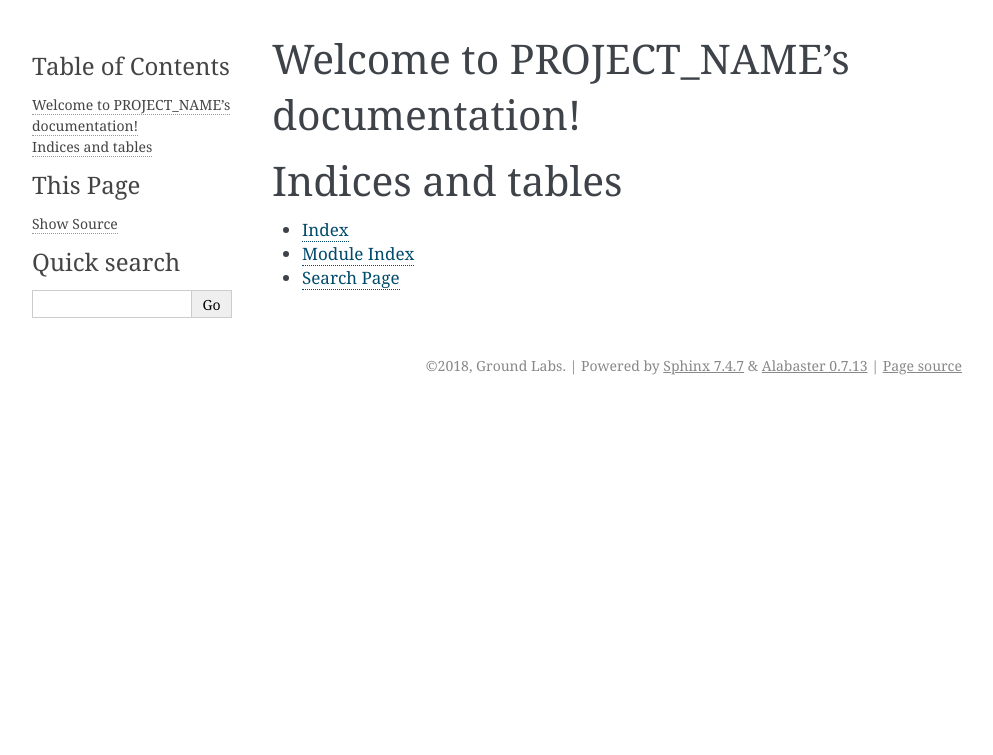
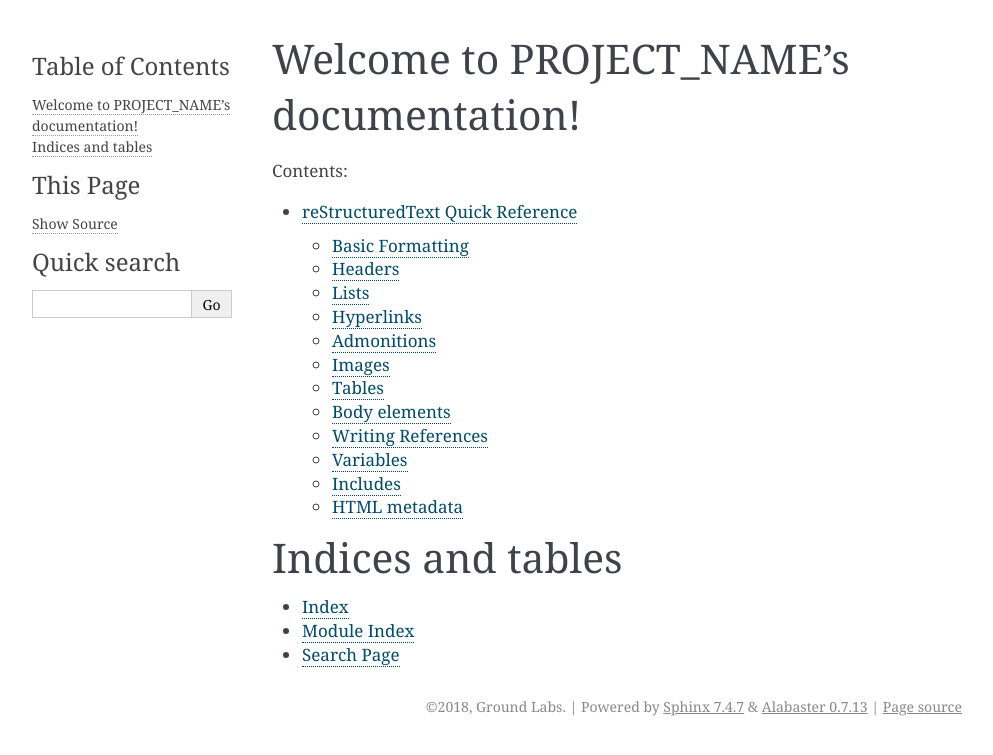
Before and after one commit to zeddee/sphinx_clean, a Sphinx documentation site: the page built from source/index.rst, in a window 1280 px wide. Shown: the top 755 px of the page, without its empty margins (148-1141 px from the left). Built offline with Sphinx 7.4.7, drawn with Linux system fonts in a browser that asks for light colours; some of the changed lines change nothing that is shown.

Commit message:
added boilerplate content

```diff
--- a/source/index.rst
+++ b/source/index.rst
@@ -10,7 +10,7 @@ Welcome to PROJECT_NAME's documentation!
    :maxdepth: 2
    :caption: Contents:
 
-
+   rst-quick-reference
 
 Indices and tables
 ==================
--- /dev/null
+++ b/source/rst-quick-reference.rst
@@ -0,0 +1,494 @@
+.. This is a comment
+..
+   _so: is this!
+..
+   [and] this!
+..
+   this:: too!
+..
+   |even| this:: !
+
+*********************************
+reStructuredText Quick Reference
+*********************************
+
+.. contents:: Table of Contents
+    :local:
+    :depth: 1
+
+Basic Formatting
+================
+
+**bold**
+
+*italics*
+
+``this is a code sample``
+
+.. code-block:: javascript
+   :lineno-start: 999
+   :emphasize-lines: 3,6
+
+   const o = ()=> console.log("this is also a code block")
+   o()
+   // this is a comment
+   // Enable line numbers with the :linenos: option
+   // You can start from a specific line with :lineno-start: <line>
+   // Highlight specific lines with :emphasize-lines: <line>,<line2>..
+
+usingmarkup\ **in**\ strings\ :superscript:`thisissuperscript`\ :subscript:`thisissubscript`
+
+author name, :title-reference:`this is a book title` (NY: New York University Press, 2018)
+
+Headers
+=======
+
+Section headers are created by underlining (and optionally overlining) the section title with a punctuation character, at least as long as the text:
+
+.. code-block:: rst
+
+   =================
+   This is a heading
+   =================
+
+The structure is determined contextually from the succession of headings — there is no way to explicitly determine header levels. Python documentation suggests the following conventions:
+
+* ``#`` with overline, for parts
+* ``*`` with overline, for chapters
+* ``=``, for sections
+* ``-``, for subsections
+* ``^``, for subsubsections
+* ``"``, for paragraphs
+
+Lists
+=====
+
+.. rubric:: List
+
+* Item 1
+* Item 2
+    * Nested item 1
+    * Nested item 2
+* Item 3
+
+.. rubric:: List
+
+1. Item 1
+2. Item 2
+    1. Nested item 1
+    2. Nested item 2
+3. Item 3
+
+.. rubric:: List
+
+#. Item 1
+#. Item 2
+    #. Nested item 1
+    #. Nested item 2
+
+.. code-block:: rst
+
+    .. rubric:: List
+
+    * Item 1
+    * Item 2
+        * Nested item 1
+        * Nested item 2
+    * Item 3
+
+    .. rubric:: List
+
+    1. Item 1
+    2. Item 2
+        1. Nested item 1
+        2. Nested item 2
+    3. Item 3
+
+    .. rubric:: List
+
+    #. Item 1
+    #. Item 2
+        #. Nested item 1
+        #. Nested item 2
+
+Hyperlinks
+==========
+
+This is how to write hyperlinks_. Hyperlink targets can accept `spaces in names`_ by enclosing the hyperlink text in backticks.
+
+.. _hyperlinks: http://example.com
+.. _spaces in names: http://example.com
+
+Internal hyperlinks have no link specified in the directive. Instead, internal hyperlink targets can be specified by writing the hyperlink directive above the target element. For example, this hyperlink goes here_.
+
+.. _here:
+
+.. topic:: Hyperlink target
+
+   This is the hyperlink target.
+
+.. code-block:: rst
+
+    This is how to write hyperlinks_. Hyperlink targets can accept `spaces in names`_ by enclosing the hyperlink text in backticks.
+
+    .. _hyperlinks: http://example.com
+    .. _spaces in names: http://example.com
+
+    Internal hyperlinks have no link specified in the directive. Instead, internal hyperlink targets can be specified by writing the hyperlink directive above the target element. For example, this hyperlink goes here_.
+
+    .. _here:
+
+    .. topic:: Hyperlink target
+
+       This is the hyperlink target.
+
+Admonitions
+===========
+
+
+.. admonition:: custom caption
+
+   This is a custom admonition
+
+
+.. caution::
+
+   Caution!
+
+   Write more than one line
+
+List of admonitions available:
+
+* admonition
+* attention
+* caution
+* danger
+* error
+* hint
+* important
+* note
+* tip
+* warning
+
+.. admonition:: admonition
+
+    This is an admonition.
+
+.. attention::
+
+    This is a call to attention.
+
+.. caution::
+
+    This is a caution.
+
+.. danger::
+
+    This is dangerous.
+
+.. error::
+
+    This is an error.
+
+.. hint::
+
+    This is a hint.
+
+.. important::
+
+    This is important.
+
+.. note::
+
+    This is a note.
+
+    There is more than one line.
+
+.. tip::
+
+    This is a tip.
+
+.. warning::
+
+    This is a warning
+
+
+Images
+======
+
+The ``.. image:: <path>`` directive allows you to specify ``:height: <h>`` and ``:width: <w>`` options. Also can apply the ``:scale: <percent>`` option. Use the ``:target: <url>`` option to turn the image into a clickable link.
+
+
+.. image:: /_static/test.jpg
+   :width: 50%
+   :target: http://example.com
+   :class: .noBorder
+
+The ``.. figure:: <path>`` directive inserts an image, and allows caption content. Accepts either a ``:scale: <percent>`` or a ``:figwidth: <w>`` option. ``:figclass: <class>`` option allows you to assign the figure a class.
+
+
+.. figure:: _static/test.jpg
+   :scale: 50 %
+   :alt: map to buried treasure
+   :figwidth: 100%
+   :figclass: .asdf
+   :class: .border
+
+   This is the caption of the figure (a simple paragraph).
+
+   The legend consists of all elements after the caption.  In this
+   case, the legend consists of this paragraph and the following
+   table:
+
+   +---------------------------+-----------------------+
+   | Symbol                    | Meaning               |
+   +===========================+=======================+
+   | ``.. image:: tent.png``   | Campground            |
+   +---------------------------+-----------------------+
+   | ``.. image:: waves.png``  | Lake                  |
+   +---------------------------+-----------------------+
+   | ``.. image:: peak.png``   | Mountain              |
+   +---------------------------+-----------------------+
+
+Tables
+======
+You can insert tables as ASCII tables or using the ``csv-table::`` directive.
+
+ASCII tables:
+
+.. code-block:: rst
+
+    +---------------------------+-----------------------+
+    | Header                    | Header                |
+    +===========================+=======================+
+    | ``thing``                 | Campground            |
+    +---------------------------+-----------------------+
+    | ``thing``                 | Lake                  |
+    +---------------------------+-----------------------+
+    | ``thing``                 | Mountain              |
+    +---------------------------+-----------------------+
+
+is rendered as:
+
++---------------------------+-----------------------+
+| Header                    | Header                |
++===========================+=======================+
+| ``thing``                 | Campground            |
++---------------------------+-----------------------+
+| ``thing``                 | Lake                  |
++---------------------------+-----------------------+
+| ``thing``                 | Mountain              |
++---------------------------+-----------------------+
+
+Using the ``csv-table::`` directive:
+
+.. code-block:: rst
+
+  .. csv-table:: Title
+    :header: "name", "firstname", "age"
+    :widths: 20, 20, 10
+
+    "Smith", "John", 40
+    "Smith", "John, Junior", 20
+
+is rendered as:
+
+.. csv-table:: Title
+    :header: "name", "firstname", "age"
+    :widths: 20, 20, 10
+
+    "Smith", "John", 40
+    "Smith", "John, Junior", 20
+
+Body elements
+=============
+
+.. sidebar:: Sidebar title
+   :subtitle: Optional subtitle
+   :class: sidebar_class
+   :name: this_sidebar
+
+   This is a sidebar. You can use the ``:subtitle: <text>`` and the ``:class: <class>`` option. The ``:name: <name>`` option assigns the sidebar an ID.
+
+   Place the sidebar at the top of the text paragraph or element that you want the sidebar to sidebar.
+
+.. epigraph::
+
+   No matter where you go, there you are.
+
+   -- Buckaroo Banzai
+
+Lorem dim sum Rice noodle roll deep fried crab claw soup dumpling cold chicken claw xo spicy rice noodle roll honey glazed BBQ pork soy sauce chicken roast duck. Jin deui Chicken feet Potstickers stir fried radish cake Steamed Bun with Butter Cream hot raw fish slices porridge traditional steamed glutinous rice.
+
+Deep fried garlicky fish ball chee cheong fun with barbecued pork steamed radish cake steamed bun with premium lotus paste cabbage roll paekuat.
+
+Cha siu sou Cheong fan pan fried bitter melon beef dumpling mango pudding coconut milk pudding black sesame soft ball deep fried bean curd skin rolls.
+
+Stir fried radish cake Steamed Bun with Butter Cream hot raw fish slices porridge traditional steamed glutinous rice with zhu hao sauce crispy yam puff crispy dragon roll honeydew puree with sago.
+
+Jiu cai bau Zhaliang Pei guen Lo baak gou Taro cake. Dried scallop and leek puff deep fried seaweed roll BBQ pork puff Pan friend pork dumpling Pot sticker water chestnut cake bitter melon beef dumplings turnip cake leek dumplings deep fried taro turnover.
+
+.. topic:: This is a topic
+   :class: classname
+   :name: asdf
+
+   A topic is like a block quote with a title, or a self-contained section with no subsections. Use the "topic" directive to indicate a self-contained idea that is separate from the flow of the document. Topics may occur anywhere a section or transition may occur. Body elements and topics may not contain nested topics.
+
+   The directive's sole argument is interpreted as the topic title; the next line must be blank. All subsequent lines make up the topic body, interpreted as body elements.
+
+Writing References
+==================
+
+Footnotes
+---------
+
+Lorem ipsum [#f1]_ dolor sit amet ... [#f2]_. Use a rubric\ [#f3]_ to designate an informal heading.
+
+.. rubric:: Footnotes
+
+.. [#f1] Text of the first footnote.
+.. [#f2] Text of the second footnote.
+.. [#f3] rubric n. 1. a title, heading, or the like, in a manuscript, book, statute, etc., written or printed in red or otherwise distinguished from the rest of the text. An informal heading that doesn't correspond with the document structure.
+
+.. code-block:: rst
+
+    Lorem ipsum [#f1]_ dolor sit amet ... [#f2]_. Use a rubric\ [#f3]_ to designate an informal heading.
+
+    .. rubric:: Footnotes
+
+    .. [#f1] Text of the first footnote.
+    .. [#f2] Text of the second footnote.
+    .. [#f3] rubric n. 1. a title, heading, or the like, in a manuscript, book, statute, etc., written or printed in red or otherwise distinguished from the rest of the text. An informal heading that doesn't correspond with the document structure.
+
+Citations
+---------
+
+Lorem ipsum\ [Refd]_ dolor sit amet.
+
+\[…\]
+
+.. [Refd] Book or article reference, URL or whatever.
+
+.. code-block:: rst
+
+    Lorem ipsum\ [Ref]_ dolor sit amet.
+
+    \[…\]
+
+    .. [Ref] Book or article reference, URL or whatever.
+
+Variables
+=========
+
+Variables are defined using the following syntax:
+
+.. code-block:: rst
+
+   .. |<variable_name>| <directive>::<arg>
+      [:dir_options:]
+
+      [<dir_content>]
+
+
+Simple text variables use the ``.. replace:: <text>`` directive.
+
+This is a variable: |varname|
+
+.. |varname| replace:: variable name
+
+An example of a more complex text replacement:
+
+.. code-block:: rst
+
+   But still, that's nothing compared to a name like |j2ee-cas|__.
+
+   .. |j2ee-cas| replace::
+      the Java `TM`:superscript: 2 Platform, Enterprise Edition Client
+      Access Services
+   __ http://developer.java.sun.com/developer/earlyAccess/
+      j2eecas/
+
+Gives us:
+
+But still, that's nothing compared to a name like
+|j2ee-cas|__.
+
+.. |j2ee-cas| replace::
+   the Java `TM`:superscript: 2 Platform, Enterprise Edition Client
+   Access Services
+__ http://developer.java.sun.com/developer/earlyAccess/
+   j2eecas/
+
+Variables can also use the ``.. images::`` directive. For example, |sub_image|.
+
+.. |sub_image| image:: /_static/test.jpg
+   :width: 100px
+
+Use variables to insert unicode characters. For example, ``.. |copy| unicode:: 0xA9 .. copyright sign`` inserts |copy|.
+
+.. |copy| unicode:: 0xA9 .. copyright sign
+
+
+Includes
+============
+
+You can include external content using the ``include::`` directive:
+
+.. code-block:: rst
+
+    .. include:: include/file_to_include.rst
+
+This will be rendered as:
+
+.. admonition:: Example
+
+    .. include:: include/file_to_include.rst
+
+Note that:
+
+* Heading levels in includes will follow the heading
+  conventions of the including page (i.e. this page)
+* If the heading levels used in the included file does not
+  follow the heading conventions of the including page, you may
+  encounter unexpected behaviour re: TOC and heading rendering.
+
+More options:
+
+.. code-block:: none
+
+    start-line : integer
+    Only the content starting from this line will be included. (As usual in Python, the first line has index 0 and negative values count from the end.)
+    end-line : integer
+    Only the content up to (but excluding) this line will be included.
+    start-after : text to find in the external data file
+    Only the content after the first occurrence of the specified text will be included.
+    end-before : text to find in the external data file
+    Only the content before the first occurrence of the specified text (but after any after text) will be included.
+    literal : flag (empty)
+    The entire included text is inserted into the document as a single literal block.
+    code : formal language (optional)
+    The argument and the content of the included file are passed to the code directive (useful for program listings). (New in Docutils 0.9)
+    number-lines : [start line number]
+    Precede every code line with a line number. The optional argument is the number of the first line (defaut 1). Works only with code or literal. (New in Docutils 0.9)
+    encoding : name of text encoding
+    The text encoding of the external data file. Defaults to the document's input_encoding.
+    tab-width : integer
+    Number of spaces for hard tab expansion. A negative value prevents expansion of hard tabs. Defaults to the tab_width configuration setting.
+    With code or literal the common options :class: and :name: are recognized as well.
+
+    Combining start/end-line and start-after/end-before is possible. The text markers will be searched in the specified lines (further limiting the included content).
+
+HTML metadata
+=============
+
+Adding metadata to HTML pages helps SEO.
+
+An example of a ``.. meta::`` directive:
+
+.. code-block:: rst
+
+   .. meta::
+      :description lang=en: The reStructuredText plaintext markup language.
+      :description lang=de: Ich spreche nein Deutsche.
+      :keywords: plaintext, markup language
+      :http-equiv=Content-Type: text/html; charset=ISO-8859-1
```
